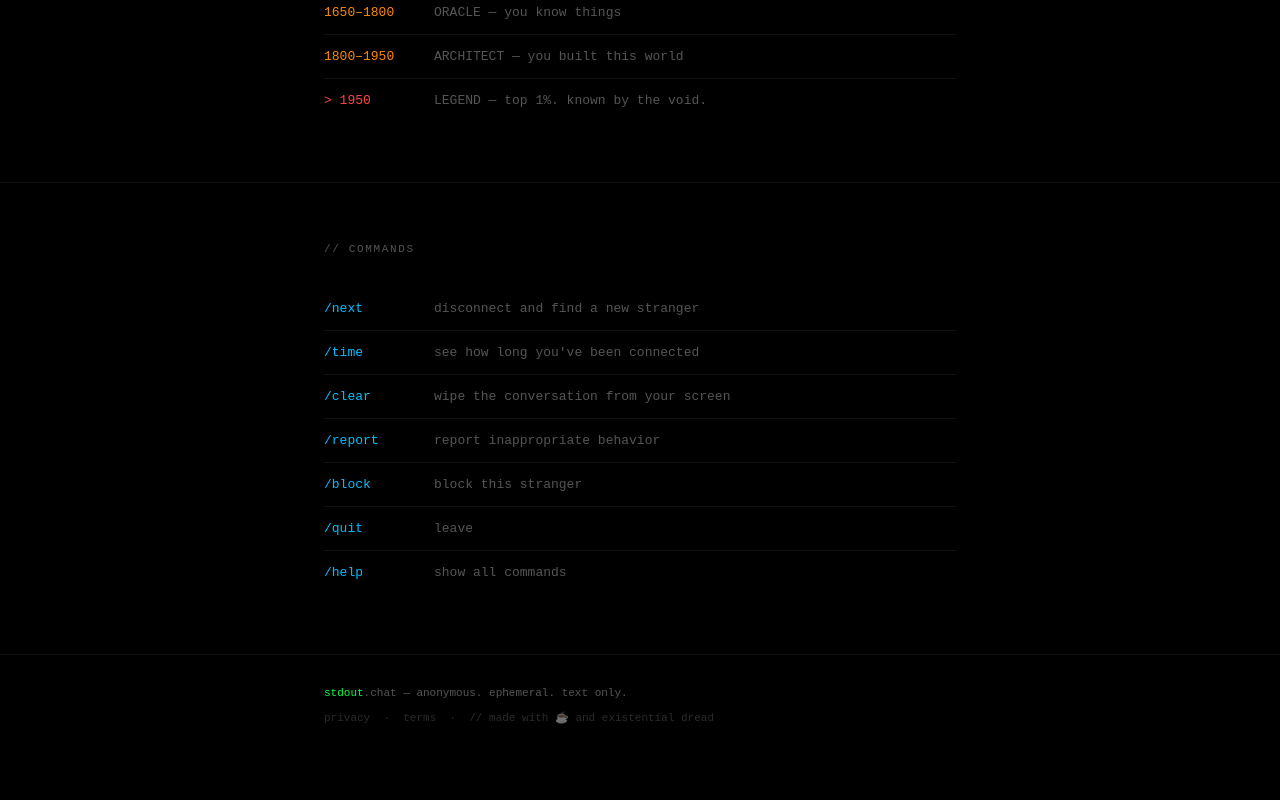
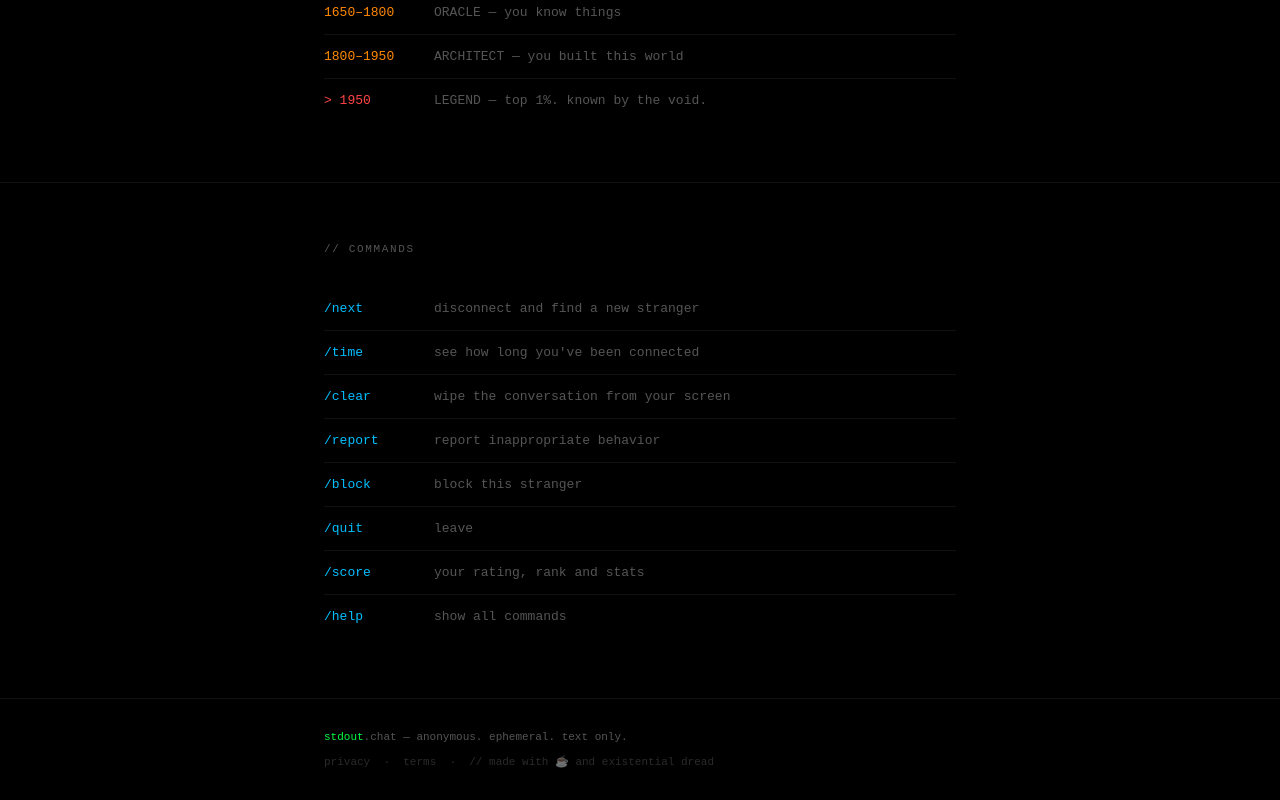
Before and after one commit to ffurzy/stdout-chat-landing, a plain HTML site: page index.html in a window 1280 px wide. Shown: the part 2285-3085 px from the top of the page. Before the commit the page ends 3041 px from the top, so only its background shows below. Drawn offline with Linux system fonts and the light colour scheme.

Commit message:
feat: add /score to commands list

```diff
--- a/index.html
+++ b/index.html
@@ -520,6 +520,7 @@
         <li><span class="cmd">/report</span> <span class="cmd-desc">report inappropriate behavior</span></li>
         <li><span class="cmd">/block</span> <span class="cmd-desc">block this stranger</span></li>
         <li><span class="cmd">/quit</span>  <span class="cmd-desc">leave</span></li>
+        <li><span class="cmd">/score</span> <span class="cmd-desc">your rating, rank and stats</span></li>
         <li><span class="cmd">/help</span>  <span class="cmd-desc">show all commands</span></li>
       </ul>
     </div>
```
